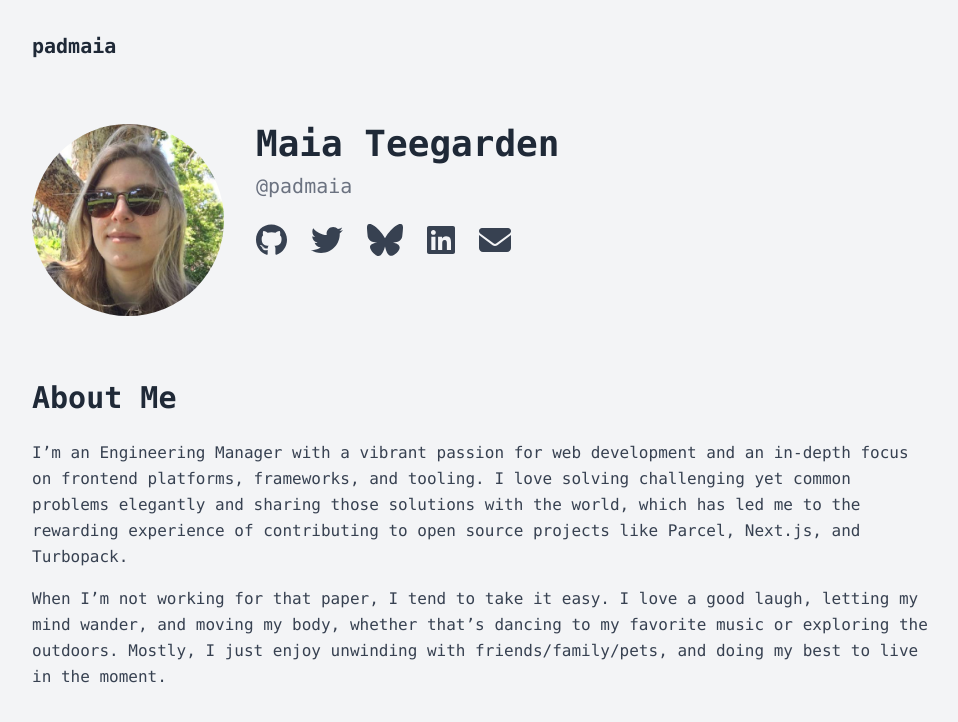
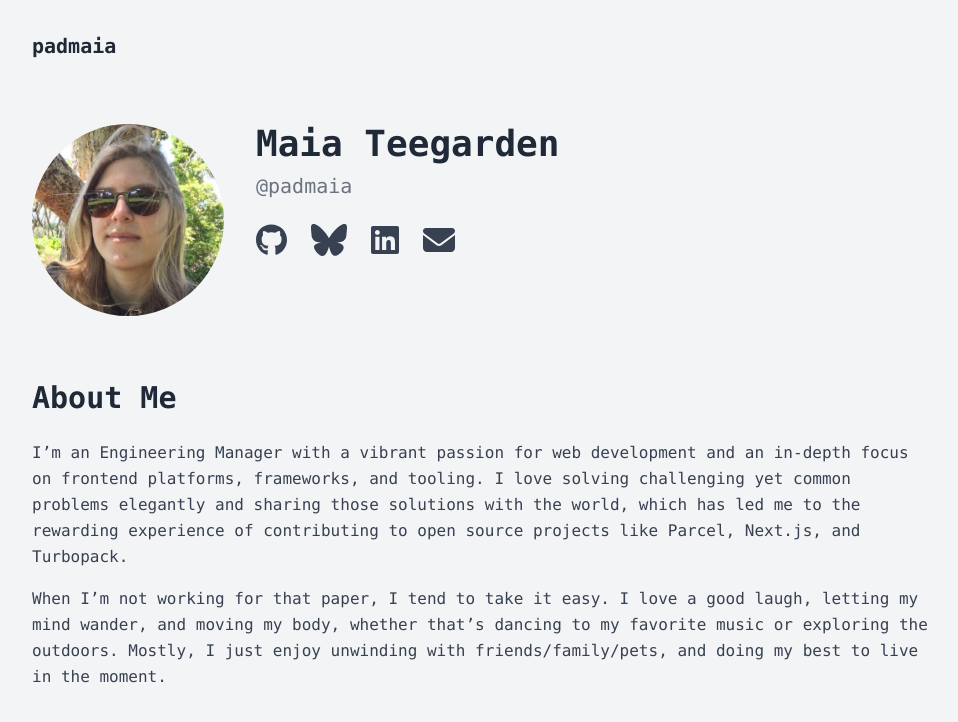
Before and after one commit to padmaia/padmaia.com, a Next.js app: page / in a window 1280 px wide. Shown: the top 722 px of the page, without its empty margins (160-1118 px from the left). Built offline with nearby package versions, Linux system fonts and the light colour scheme; a web font is replaced by a local one.

Commit message:
remove lame ass links

```diff
--- a/app/page.tsx
+++ b/app/page.tsx
@@ -1,7 +1,7 @@
 import Image from 'next/image'
 import Link from 'next/link'
 import { FontAwesomeIcon } from '@fortawesome/react-fontawesome'
-import { faGithub, faTwitter, faLinkedin, faBluesky } from '@fortawesome/free-brands-svg-icons'
+import { faGithub, faLinkedin, faBluesky } from '@fortawesome/free-brands-svg-icons'
 import { faEnvelope } from '@fortawesome/free-solid-svg-icons'
 import profileImage from '@/images/tree_profile.jpeg'
 
@@ -31,10 +31,6 @@ export default function Home() {
               <Link href="https://github.com/padmaia" className="text-gray-700 hover:text-gray-900">
                 <FontAwesomeIcon icon={faGithub} size="2x" />
                 <span className="sr-only">GitHub</span>
-              </Link>
-              <Link href="https://twitter.com/padmaia" className="text-gray-700 hover:text-gray-900">
-                <FontAwesomeIcon icon={faTwitter} size="2x" />
-                <span className="sr-only">Twitter</span>
               </Link>
               <Link href="https://bsky.app/profile/padmaia.bsky.social" className="text-gray-700 hover:text-gray-900">
                 <FontAwesomeIcon icon={faBluesky} size="2x" />
```
